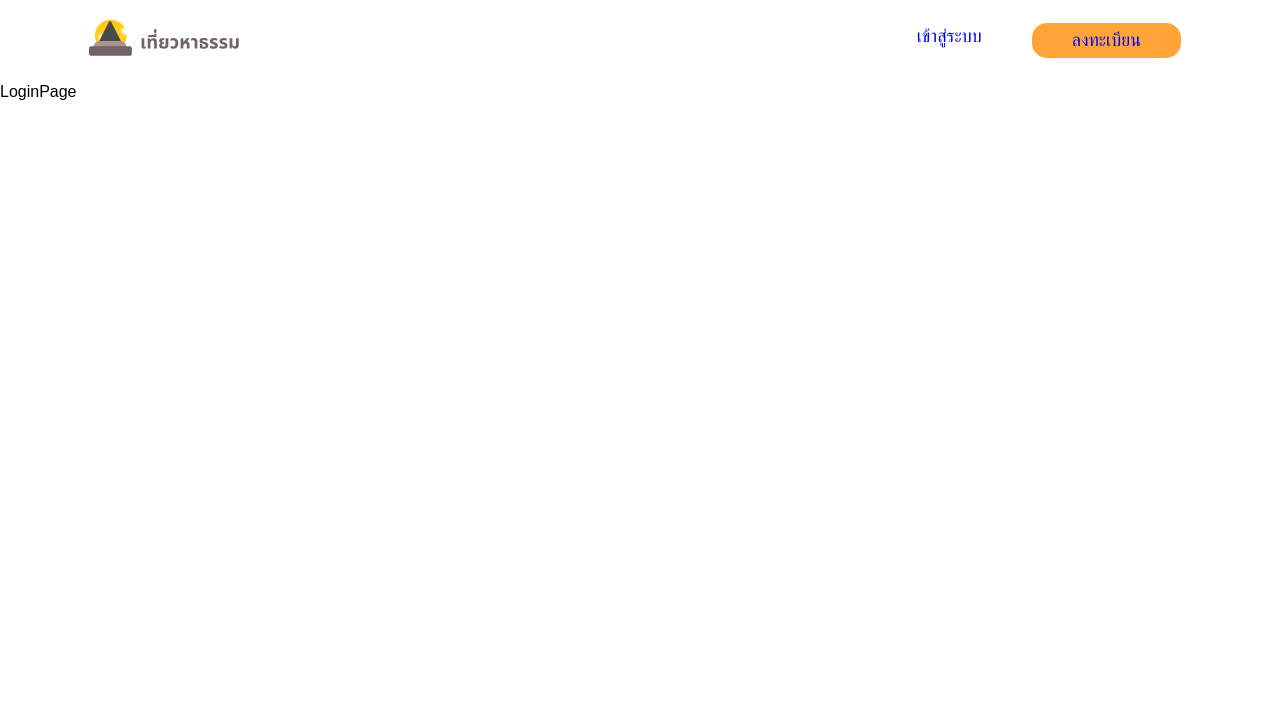
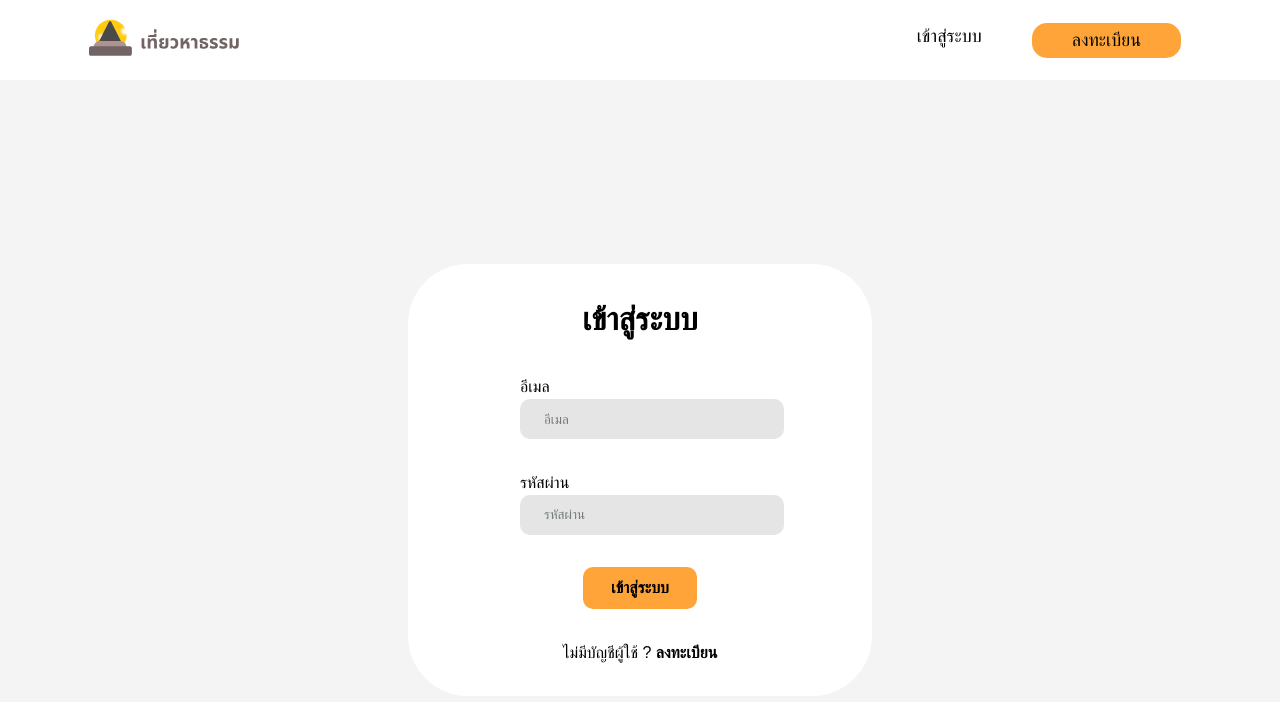
Before and after one commit to aphisit-ths/SOFTSTUDIO-FRONTEND, a React (Create React App) app: page /login in a window 1280 px wide. Shown: the top 702 px of the page. Built offline with nearby package versions, Linux system fonts and the light colour scheme; a web font is replaced by a local one.

Commit message:
add signin

```diff
--- a/public/index.html
+++ b/public/index.html
@@ -32,6 +32,8 @@
             margin: 0;
             padding: 0;
             font-family: "Anuphan", sans-serif;
+            text-decoration: none;
+            color: inherit;
         }
 
         #root {
--- a/src/global.scss
+++ b/src/global.scss
@@ -3,3 +3,5 @@ $yellow: #ffcb13;
 $white-bg: #f4f4f4;
 $fontGray: #737b7b;
 $fontBlack: #000000;
+$big-cruve: 60px;
+$small-cruve: 10px;
--- a/src/pages/loginpage/loginpage.jsx
+++ b/src/pages/loginpage/loginpage.jsx
@@ -1,7 +1,28 @@
 import React from "react";
-
+import { Link } from "react-router-dom";
+import "./loginpage.scss";
 function LoginPage() {
-  return <div>LoginPage</div>;
+  return (
+    <div className="loginpage-root">
+      <form className="section">
+        <h1>เข้าสู่ระบบ</h1>
+        <div className="field">
+          <p>อีเมล</p>
+          <input type="text" placeholder="อีเมล" />
+        </div>
+        <div className="field">
+          <p>รหัสผ่าน</p>
+          <input type="text" placeholder="รหัสผ่าน" />
+        </div>
+        <button>เข้าสู่ระบบ</button>
+        <Link to={"register"}>
+          <p>
+            ไม่มีบัญชีผู้ใช้ ?<span> ลงทะเบียน</span>
+          </p>
+        </Link>
+      </form>
+    </div>
+  );
 }
 
 export default LoginPage;
--- /dev/null
+++ b/src/pages/loginpage/loginpage.scss
@@ -0,0 +1,69 @@
+@import "../../global.scss";
+.loginpage-root {
+    * {
+        a {
+            text-decoration: none;
+            color: inherit;
+        }
+    }
+    width: 100%;
+    height: auto;
+    min-height: 100vh;
+    display: flex;
+    justify-content: center;
+    align-items: center;
+    background: $white-bg;
+    .section {
+        background-color: #ffff;
+        height: auto;
+        min-height: 50vh;
+        max-height: 100vh;
+        width: 50vh;
+        display: flex;
+        align-items: center;
+        justify-content: center;
+        gap: 2em;
+        flex-direction: column;
+        border-radius: $big-cruve;
+        padding: 1em 2em;
+        p {
+            cursor: pointer;
+            span {
+                font-weight: 800;
+            }
+        }
+        button {
+            padding: 3% 7%;
+            border-radius: $small-cruve;
+            background: $orange;
+            outline: none;
+            border: none;
+            font-size: 16px;
+            font-weight: 600;
+            align-self: center;
+            cursor: pointer;
+        }
+        button:hover {
+            background: #9c9c9c;
+        }
+        .field {
+            width: 60%;
+            input {
+                width: 90%;
+                height: 30px;
+                border-radius: $small-cruve;
+                padding: 2% 10%;
+                border: 0;
+                background: #e5e5e5;
+                outline: none;
+            }
+            input::placeholder {
+                color: $fontGray;
+            }
+            input:focus {
+                border: #e5e5e5;
+                outline: none;
+            }
+        }
+    }
+}
```
